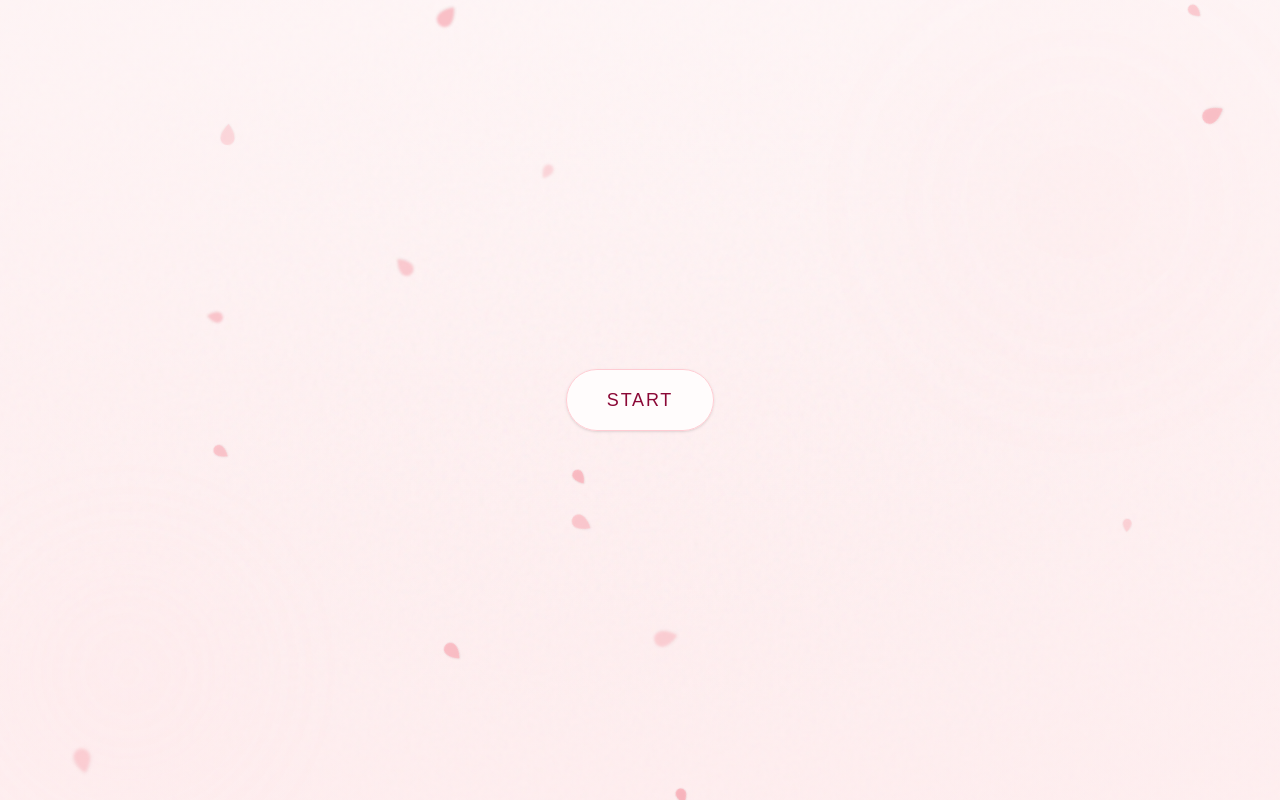
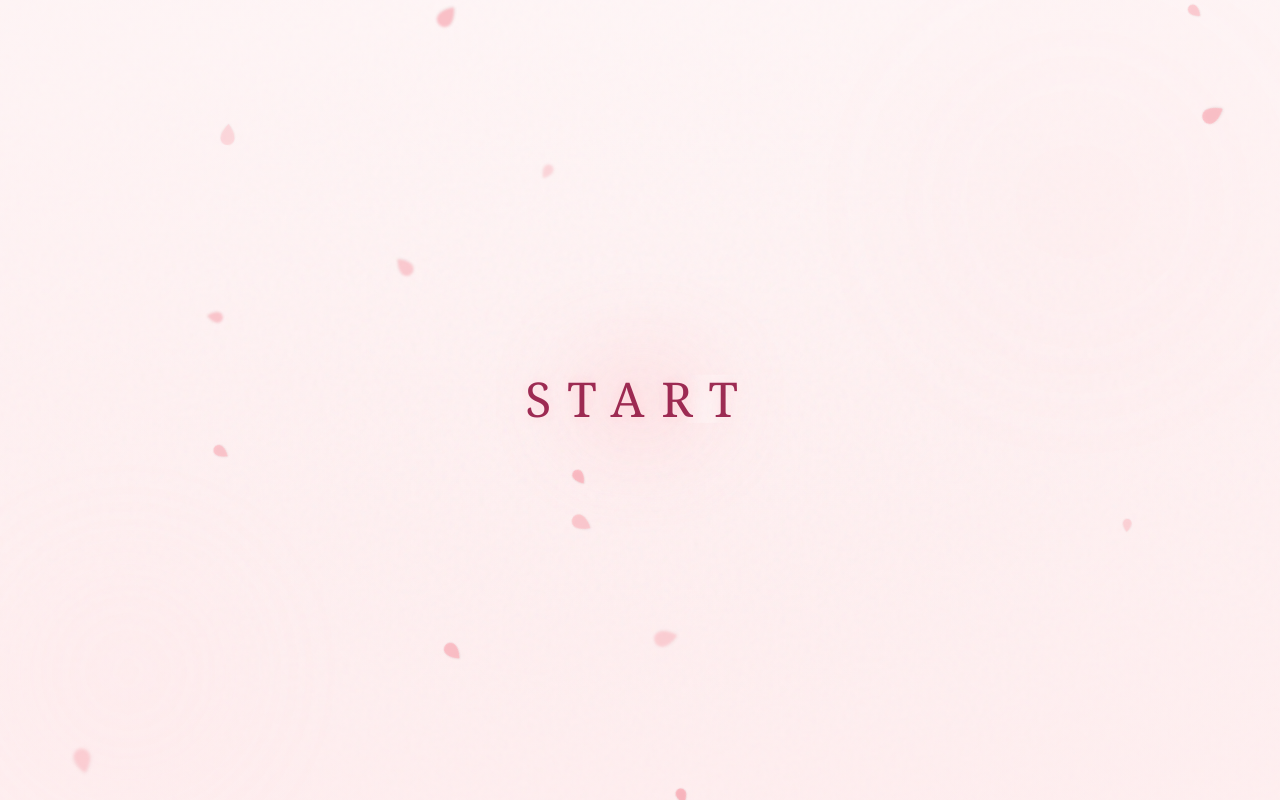
Before and after one commit to snickerphudle/flower--game, a Next.js app: page / in a window 1280 px wide. Built offline with nearby package versions, Linux system fonts and the light colour scheme.

Commit message:
changed start button

```diff
--- a/components/HomeScene.tsx
+++ b/components/HomeScene.tsx
@@ -54,7 +54,7 @@ export default function HomeScene() {
               exit={{ opacity: 0, scale: 0.9, filter: "blur(10px)" }}
               transition={{ duration: 0.5 }}
             >
-              <StartButton onStart={handleStart} />
+              <StartButton onStartAction={handleStart} />
             </motion.div>
           )}
 
--- a/components/StartButton.tsx
+++ b/components/StartButton.tsx
@@ -5,16 +5,16 @@ import { useState } from "react";
 import clsx from "clsx";
 
 interface StartButtonProps {
-  onStart: () => void;
+  onStartAction: () => void;
 }
 
-export default function StartButton({ onStart }: StartButtonProps) {
+export default function StartButton({ onStartAction }: StartButtonProps) {
   const [isClicked, setIsClicked] = useState(false);
 
   const handleClick = () => {
     if (isClicked) return;
     setIsClicked(true);
-    onStart();
+    onStartAction();
     // Reset click state after animation if needed, but for V1 we just start
     setTimeout(() => setIsClicked(false), 1000);
   };
@@ -22,35 +22,82 @@ export default function StartButton({ onStart }: StartButtonProps) {
   return (
     <div className="flex flex-col items-center justify-center space-y-6 z-10 relative">
       <div className="relative">
-        {/* Pulse Ring */}
+        {/* Click Pulse Ring */}
         {isClicked && (
           <motion.div
-            className="absolute inset-0 rounded-full border-2 border-rose-300"
+            className="absolute inset-0 rounded-full border border-rose-300/70"
             initial={{ scale: 1, opacity: 0.8 }}
             animate={{ scale: 2.5, opacity: 0 }}
             transition={{ duration: 0.8, ease: "easeOut" }}
           />
         )}
 
-        {/* Button */}
+        {/* Text-only mystical button (no pill background) */}
         <motion.button
           onClick={handleClick}
-          whileHover={{
-            scale: 1.05,
-            boxShadow: "0px 0px 15px rgba(253, 164, 175, 0.5)",
-          }}
-          whileTap={{ scale: 0.95 }}
+          initial={false}
+          animate={isClicked ? { scale: 0.98, opacity: 0.9 } : { scale: 1, opacity: 1 }}
+          whileHover={{ scale: 1.03 }}
+          whileTap={{ scale: 0.98 }}
           className={clsx(
-            "relative px-10 py-4 rounded-full",
-            "bg-white/80 backdrop-blur-sm",
-            "border border-rose-200",
-            "text-rose-900 font-medium text-lg tracking-widest uppercase",
-            "shadow-sm transition-colors duration-300",
-            "hover:bg-white hover:border-rose-300",
-            "outline-none focus:ring-2 focus:ring-rose-200 focus:ring-offset-2 focus:ring-offset-rose-50",
+            // Keep a generous hit target, but visually it's just text + glow
+            "relative px-10 py-8 bg-transparent border-0",
+            "text-rose-900/90 font-serif tracking-[0.35em] uppercase",
+            "text-4xl sm:text-5xl",
+            "outline-none focus-visible:ring-2 focus-visible:ring-rose-200 focus-visible:ring-offset-2 focus-visible:ring-offset-rose-50",
           )}
+          aria-label="Start"
         >
-          Start
+          {/* Soft aura */}
+          <motion.span
+            aria-hidden="true"
+            className="absolute inset-0 -z-10 rounded-full blur-2xl"
+            style={{
+              background:
+                "radial-gradient(circle at 50% 50%, rgba(253,164,175,0.35), rgba(255,241,242,0) 60%)",
+            }}
+            animate={{
+              opacity: [0.55, 0.85, 0.55],
+              scale: [0.98, 1.05, 0.98],
+            }}
+            transition={{ duration: 4.8, repeat: Infinity, ease: "easeInOut" }}
+          />
+
+          {/* Gentle float */}
+          <motion.span
+            className="relative inline-block"
+            animate={{ y: [0, -3, 0] }}
+            transition={{ duration: 3.6, repeat: Infinity, ease: "easeInOut" }}
+          >
+            {/* Shimmer highlight that softly passes over the text */}
+            <span aria-hidden="true" className="absolute inset-0 overflow-hidden">
+              <motion.span
+                className="absolute -inset-y-6 w-16 rotate-12 opacity-40"
+                style={{
+                  background:
+                    "linear-gradient(90deg, rgba(255,241,242,0), rgba(255,255,255,0.9), rgba(255,241,242,0))",
+                  filter: "blur(2px)",
+                }}
+                animate={{ x: ["-30%", "140%"] }}
+                transition={{
+                  duration: 3.8,
+                  repeat: Infinity,
+                  repeatDelay: 2.2,
+                  ease: "easeInOut",
+                }}
+              />
+            </span>
+
+            {/* Actual text with subtle glow */}
+            <motion.span
+              className="relative"
+              style={{ textShadow: "0px 0px 14px rgba(253, 164, 175, 0.35)" }}
+              animate={{ opacity: [0.92, 1, 0.92] }}
+              transition={{ duration: 2.8, repeat: Infinity, ease: "easeInOut" }}
+            >
+              Start
+            </motion.span>
+          </motion.span>
         </motion.button>
       </div>
 
```
